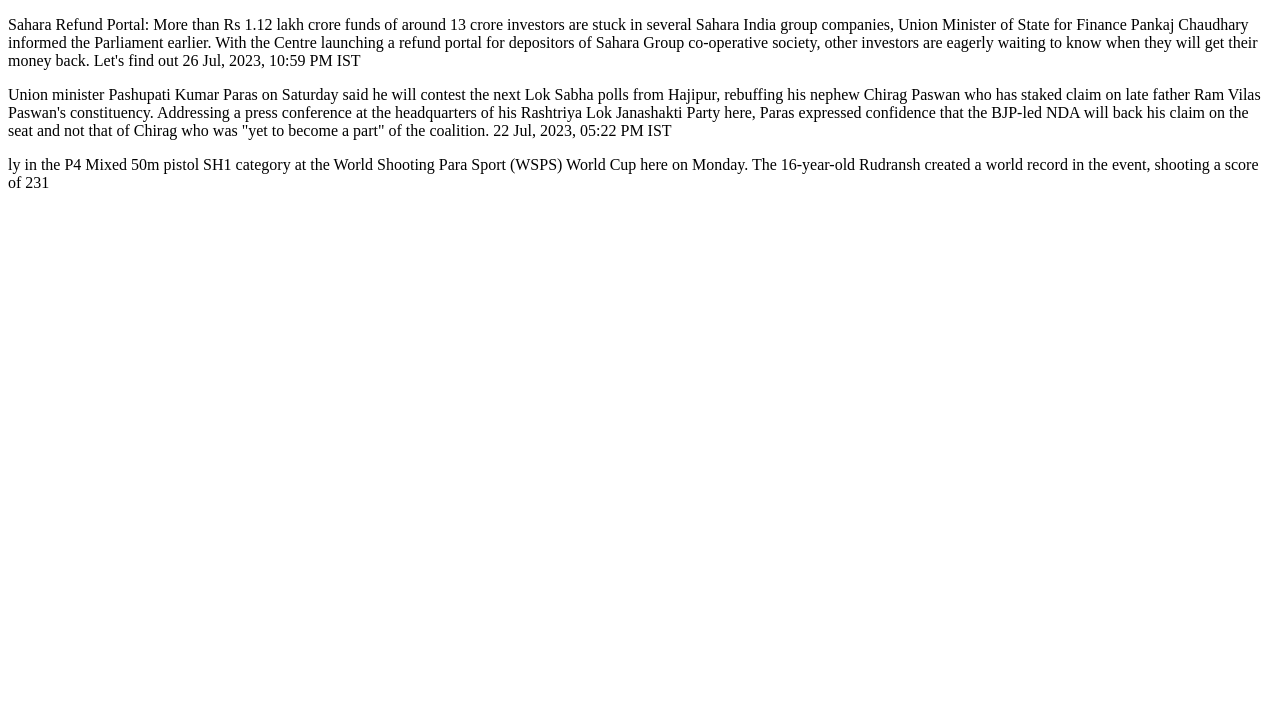
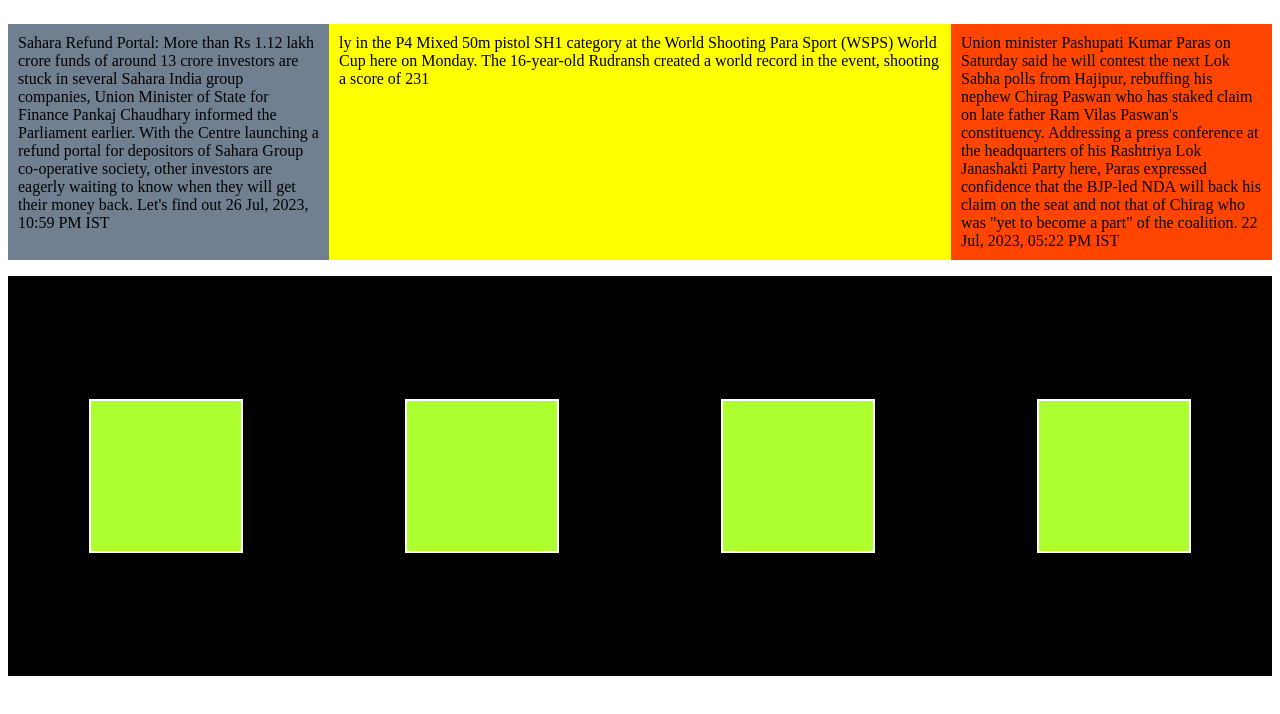
Before and after one commit to sabbrish-astral/Flex-box-reference, a plain HTML site: page index.html in a window 1280 px wide. Drawn offline with Linux system fonts and the light colour scheme.

Commit message:
Update index.html

```diff
--- a/index.html
+++ b/index.html
@@ -4,7 +4,7 @@
 	<meta charset="utf-8">
 	<meta name="viewport" content="width=device-width, initial-scale=1">
 	<title>flex-box.com</title>
-	<link rel="stylesheet" type="text/css" href="css/flex-box.css">
+	<link rel="stylesheet" type="text/css" href="style.css">
 </head>
 <body>
 <div class="container">
```
